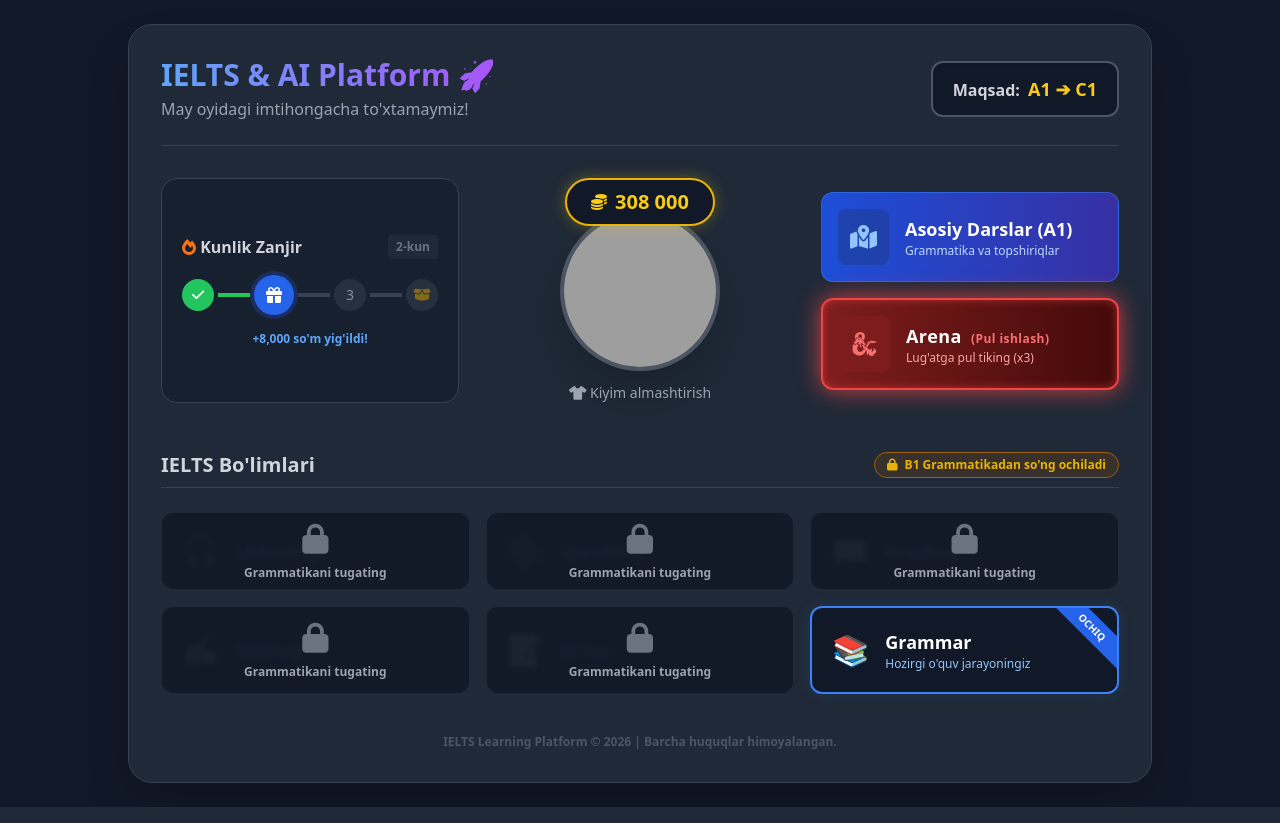
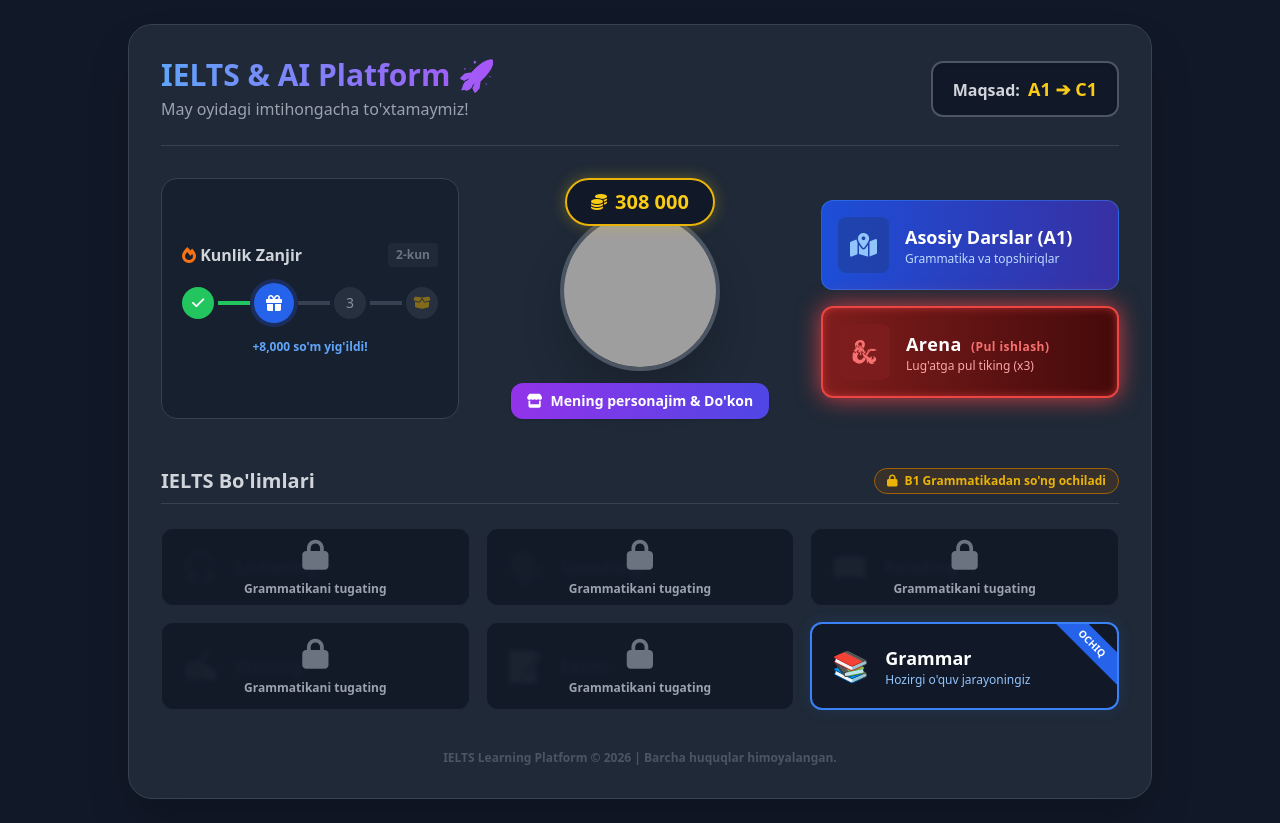
Before and after one commit to rajabboyegamov4-ui/ielts-learning, a FastAPI app: page /dashboard in a window 1280 px wide. Run offline with FastAPI, Linux system fonts and the light colour scheme; some libraries are stand-ins or nearby versions; grey boxes are pictures that could not be loaded.

Commit message:
Update index.html

```diff
--- a/templates/index.html
+++ b/templates/index.html
@@ -62,14 +62,15 @@
             <div class="flex flex-col items-center justify-center relative z-10">
                 <div class="bg-gray-900 border-2 border-yellow-500 rounded-full px-6 py-2 mb-[-15px] z-20 flex items-center gap-2 shadow-[0_0_15px_rgba(250,204,21,0.3)]">
                     <i class="fa-solid fa-coins text-yellow-400"></i>
-        <!-- Balans 308,000 ga o'zgartirildi -->
-        <span class="font-black text-xl text-yellow-400">308 000</span>
+                    <span id="userBalance" class="font-black text-xl text-yellow-400">308 000</span>
                 </div>
                 <div class="w-40 h-40 bg-gradient-to-b from-gray-700 to-gray-900 rounded-full border-4 border-gray-600 shadow-2xl flex items-center justify-center overflow-hidden">
-        <!-- Avatar yigit kishiga xos ko'rinishga (Adventurer stili) o'tkazildi -->
                     <img src="https://api.dicebear.com/7.x/adventurer/svg?seed=Rajabboy&backgroundColor=transparent" alt="Avatar" class="w-full h-full object-cover transform scale-110 mt-2">
                 </div>
-    <button class="mt-3 text-sm text-gray-400 hover:text-white transition-colors"><i class="fa-solid fa-shirt"></i> Kiyim almashtirish</button>
+                <!-- PUBG Lobi/Do'konni ochish tugmasi -->
+                <button onclick="openPubgLobby()" class="mt-3 bg-gradient-to-r from-purple-600 to-indigo-600 hover:from-purple-500 text-white text-sm font-bold py-2 px-4 rounded-xl shadow transition transform hover:scale-105 flex items-center gap-2">
+                    <i class="fa-solid fa-store"></i> Mening personajim & Do'kon
+                </button>
             </div>
 
             <!-- O'ng tomon: Asosiy 2 ta Katta Yo'nalish -->
@@ -101,67 +102,51 @@
         </div>
 
         <div class="grid grid-cols-1 sm:grid-cols-2 md:grid-cols-3 gap-4">
-
-            <!-- Listening (Qulflangan) -->
+            <!-- Listening -->
             <div class="relative group bg-gray-900/30 p-5 rounded-xl flex items-center gap-4 border border-gray-800 overflow-hidden cursor-not-allowed">
                 <div class="absolute inset-0 bg-gray-900/80 backdrop-blur-[2px] flex flex-col items-center justify-center z-10 transition-all">
                     <i class="fa-solid fa-lock text-3xl text-gray-500 mb-2 group-hover:text-red-400 transition-colors"></i>
                     <span class="text-xs font-bold text-gray-400 text-center">Grammatikani tugating</span>
                 </div>
                 <span class="text-3xl opacity-20 grayscale">🎧</span>
-                <div class="opacity-20">
-                    <h2 class="text-lg font-bold text-gray-400">Listening</h2>
+                <div class="opacity-20"><h2 class="text-lg font-bold text-gray-400">Listening</h2></div>
             </div>
-            </div>
-
-            <!-- Speaking (Qulflangan) -->
+            <!-- Speaking -->
             <div class="relative group bg-gray-900/30 p-5 rounded-xl flex items-center gap-4 border border-gray-800 overflow-hidden cursor-not-allowed">
                 <div class="absolute inset-0 bg-gray-900/80 backdrop-blur-[2px] flex flex-col items-center justify-center z-10 transition-all">
                     <i class="fa-solid fa-lock text-3xl text-gray-500 mb-2 group-hover:text-red-400 transition-colors"></i>
                     <span class="text-xs font-bold text-gray-400 text-center">Grammatikani tugating</span>
                 </div>
                 <span class="text-3xl opacity-20 grayscale">🗣️</span>
-                <div class="opacity-20">
-                    <h2 class="text-lg font-bold text-gray-400">Speaking</h2>
+                <div class="opacity-20"><h2 class="text-lg font-bold text-gray-400">Speaking</h2></div>
             </div>
-            </div>
-
-            <!-- Reading (Qulflangan) -->
+            <!-- Reading -->
             <div class="relative group bg-gray-900/30 p-5 rounded-xl flex items-center gap-4 border border-gray-800 overflow-hidden cursor-not-allowed">
                 <div class="absolute inset-0 bg-gray-900/80 backdrop-blur-[2px] flex flex-col items-center justify-center z-10 transition-all">
                     <i class="fa-solid fa-lock text-3xl text-gray-500 mb-2 group-hover:text-red-400 transition-colors"></i>
                     <span class="text-xs font-bold text-gray-400 text-center">Grammatikani tugating</span>
                 </div>
                 <span class="text-3xl opacity-20 grayscale">📖</span>
-                <div class="opacity-20">
-                    <h2 class="text-lg font-bold text-gray-400">Reading</h2>
+                <div class="opacity-20"><h2 class="text-lg font-bold text-gray-400">Reading</h2></div>
             </div>
-            </div>
-
-            <!-- Writing (Qulflangan) -->
+            <!-- Writing -->
             <div class="relative group bg-gray-900/30 p-5 rounded-xl flex items-center gap-4 border border-gray-800 overflow-hidden cursor-not-allowed">
                 <div class="absolute inset-0 bg-gray-900/80 backdrop-blur-[2px] flex flex-col items-center justify-center z-10 transition-all">
                     <i class="fa-solid fa-lock text-3xl text-gray-500 mb-2 group-hover:text-red-400 transition-colors"></i>
                     <span class="text-xs font-bold text-gray-400 text-center">Grammatikani tugating</span>
                 </div>
                 <span class="text-3xl opacity-20 grayscale">✍️</span>
-                <div class="opacity-20">
-                    <h2 class="text-lg font-bold text-gray-400">Writing</h2>
+                <div class="opacity-20"><h2 class="text-lg font-bold text-gray-400">Writing</h2></div>
             </div>
-            </div>
-
-            <!-- Exam (Qulflangan) -->
+            <!-- Exam -->
             <div class="relative group bg-gray-900/30 p-5 rounded-xl flex items-center gap-4 border border-gray-800 overflow-hidden cursor-not-allowed">
                 <div class="absolute inset-0 bg-gray-900/80 backdrop-blur-[2px] flex flex-col items-center justify-center z-10 transition-all">
                     <i class="fa-solid fa-lock text-3xl text-gray-500 mb-2 group-hover:text-red-400 transition-colors"></i>
                     <span class="text-xs font-bold text-gray-400 text-center">Grammatikani tugating</span>
                 </div>
                 <span class="text-3xl opacity-20 grayscale">📝</span>
-                <div class="opacity-20">
-                    <h2 class="text-lg font-bold text-gray-400">Exam</h2>
+                <div class="opacity-20"><h2 class="text-lg font-bold text-gray-400">Exam</h2></div>
             </div>
-            </div>
-
             <!-- Grammar (Ochiq) -->
             <a href="/grammar" class="group bg-gray-900 hover:bg-gray-800 transition-all duration-300 p-5 rounded-xl flex items-center gap-4 border-2 border-blue-500 hover:border-blue-400 shadow-[0_0_15px_rgba(59,130,246,0.15)] relative overflow-hidden">
                 <div class="absolute -right-6 top-2 bg-blue-600 text-[10px] font-bold px-8 py-1 rotate-45">OCHIQ</div>
@@ -171,15 +156,116 @@
                     <p class="text-xs text-blue-300">Hozirgi o'quv jarayoningiz</p>
                 </div>
             </a>
-
         </div>
 
         <!-- Footer -->
         <div class="mt-10 text-center text-gray-600 text-xs font-semibold">
             IELTS Learning Platform &copy; 2026 | Barcha huquqlar himoyalangan.
         </div>
-
     </div>
 
+    <!-- 🎮 PUBG LOBI VA DO'KON MODAL OYNASI -->
+    <div id="pubgLobbyModal" class="hidden fixed inset-0 bg-black bg-opacity-85 flex justify-center items-center z-50 p-4 backdrop-blur-sm">
+        <div class="bg-gray-900 border-2 border-purple-500 rounded-3xl w-full max-w-4xl h-[85vh] flex flex-col overflow-hidden relative shadow-2xl">
+
+            <!-- Yuqori qism -->
+            <div class="bg-gray-800 px-6 py-4 flex justify-between items-center border-b border-gray-700">
+                <h2 class="text-xl font-extrabold text-purple-400 flex items-center gap-2">
+                    🛡️ PERSONAJ VA DO'KON LOBBI
+                </h2>
+                <div class="flex items-center gap-4">
+                    <div class="bg-gray-900 px-4 py-1.5 rounded-full border border-yellow-500 text-yellow-400 font-bold text-sm">
+                        💰 <span id="lobbyBalance">308 000</span> so'm
+                    </div>
+                    <button onclick="closePubgLobby()" class="text-gray-400 hover:text-white text-2xl font-bold">&times;</button>
+                </div>
+            </div>
+
+            <!-- Asosiy qism -->
+            <div class="flex-1 grid grid-cols-1 md:grid-cols-3 overflow-hidden">
+                <!-- Chap qism: Personajning boshqacha yuz ifodasi -->
+                <div class="md:col-span-1 bg-gradient-to-b from-gray-800 to-gray-900 p-6 flex flex-col items-center justify-center border-r border-gray-700">
+                    <div class="w-48 h-48 rounded-full bg-purple-900/40 border-4 border-purple-500 flex items-center justify-center shadow-[0_0_30px_rgba(168,85,247,0.4)] relative overflow-hidden">
+                        <div class="text-7xl">😎</div>
+                    </div>
+                    <h3 class="mt-4 text-xl font-bold text-white">Rajabboy</h3>
+                    <p class="text-sm text-purple-300 mt-1">Daraja: <span class="font-semibold text-yellow-400">A1 ➔ C1</span></p>
+                    <div class="mt-6 w-full bg-gray-800 p-3 rounded-xl border border-gray-700 text-center text-xs text-gray-300">
+                        💡 Do'kondan xarid qilingan buyumlar balansdan avtomatik yechiladi.
+                    </div>
+                </div>
+
+                <!-- O'ng qism: Do'kon buyumlari -->
+                <div class="md:col-span-2 bg-gray-900 p-6 flex flex-col overflow-hidden">
+                    <h3 class="text-lg font-bold text-gray-300 mb-3"><i class="fa-solid fa-shopping-cart text-purple-400"></i> Do'kon (Erkaklar & Qizlar)</h3>
+                    <div id="pubgShopContainer" class="flex-1 grid grid-cols-2 gap-4 overflow-y-auto pr-2">
+                        <!-- JavaScript orqali buyumlar yuklanadi -->
+                    </div>
+                </div>
+            </div>
+        </div>
+    </div>
+
+    <script>
+        function openPubgLobby() {
+            document.getElementById('pubgLobbyModal').classList.remove('hidden');
+            loadPubgShopItems();
+        }
+
+        function closePubgLobby() {
+            document.getElementById('pubgLobbyModal').classList.add('hidden');
+        }
+
+        async function loadPubgShopItems() {
+            try {
+                const response = await fetch('/shop-items');
+                const items = await response.json();
+                const container = document.getElementById('pubgShopContainer');
+                container.innerHTML = '';
+
+                if (items.length === 0) {
+                    container.innerHTML = `<p class="text-gray-400 col-span-2 text-center py-10">Do'konda hozircha buyumlar yo'q.</p>`;
+                    return;
+                }
+
+                items.forEach(item => {
+                    container.innerHTML += `
+                        <div class="bg-gray-800 border border-gray-700 hover:border-purple-500 p-4 rounded-2xl flex flex-col justify-between transition shadow-md">
+                            <div>
+                                <div class="text-3xl mb-2 text-center">👕</div>
+                                <h4 class="font-bold text-white text-sm">${item.name}</h4>
+                                <p class="text-yellow-400 font-extrabold text-sm mt-1">💰 ${item.price.toLocaleString()} so'm</p>
+                            </div>
+                            <button onclick="buyAndEquipItem(${item.id})" class="mt-4 bg-purple-600 hover:bg-purple-500 text-white font-bold py-2 px-3 rounded-xl text-xs transition shadow">
+                                Sotib olish & Kiyish
+                            </button>
+                        </div>
+                    `;
+                });
+            } catch (e) {
+                console.error("Xatolik:", e);
+            }
+        }
+
+        async function buyAndEquipItem(itemId) {
+            // Hozirgi foydalanuvchi ID (kerak bo'lsa localStorage dan olasiz yoki bazadan)
+            const userId = 1;
+            try {
+                const response = await fetch(`/buy-item/${itemId}?user_id=${userId}`, { method: 'POST' });
+                const result = await response.json();
+
+                if (response.ok) {
+                    alert(result.message);
+                    // Balansni yangilash
+                    document.getElementById('lobbyBalance').innerText = result.new_balance.toLocaleString();
+                    document.getElementById('userBalance').innerText = result.new_balance.toLocaleString();
+                } else {
+                    alert(result.detail || "Xatolik yuz berdi!");
+                }
+            } catch (e) {
+                alert("Server bilan ulanishda xatolik!");
+            }
+        }
+    </script>
 </body>
 </html>
```
Lines whose indentation alone changed are shown as unchanged.
